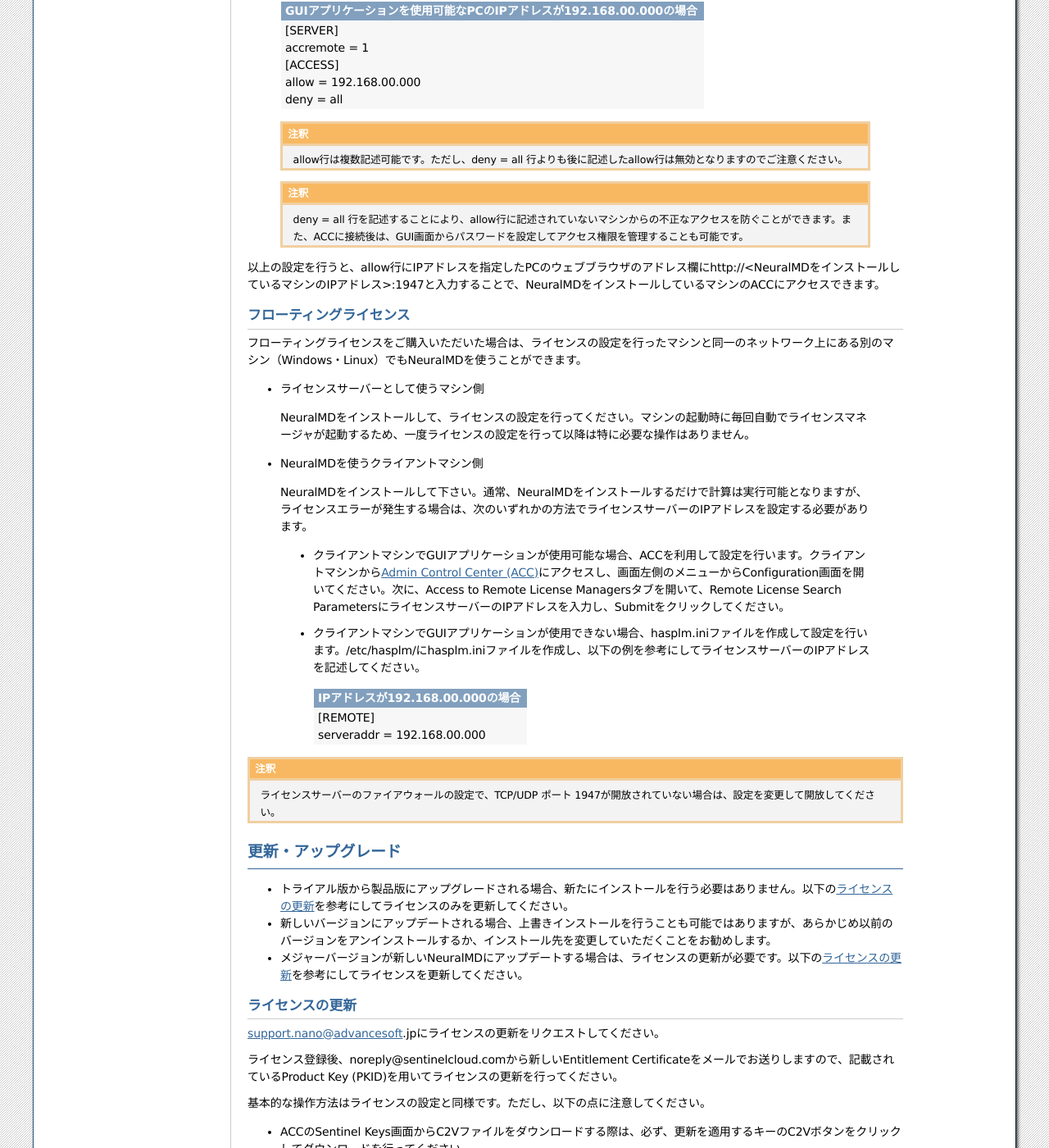
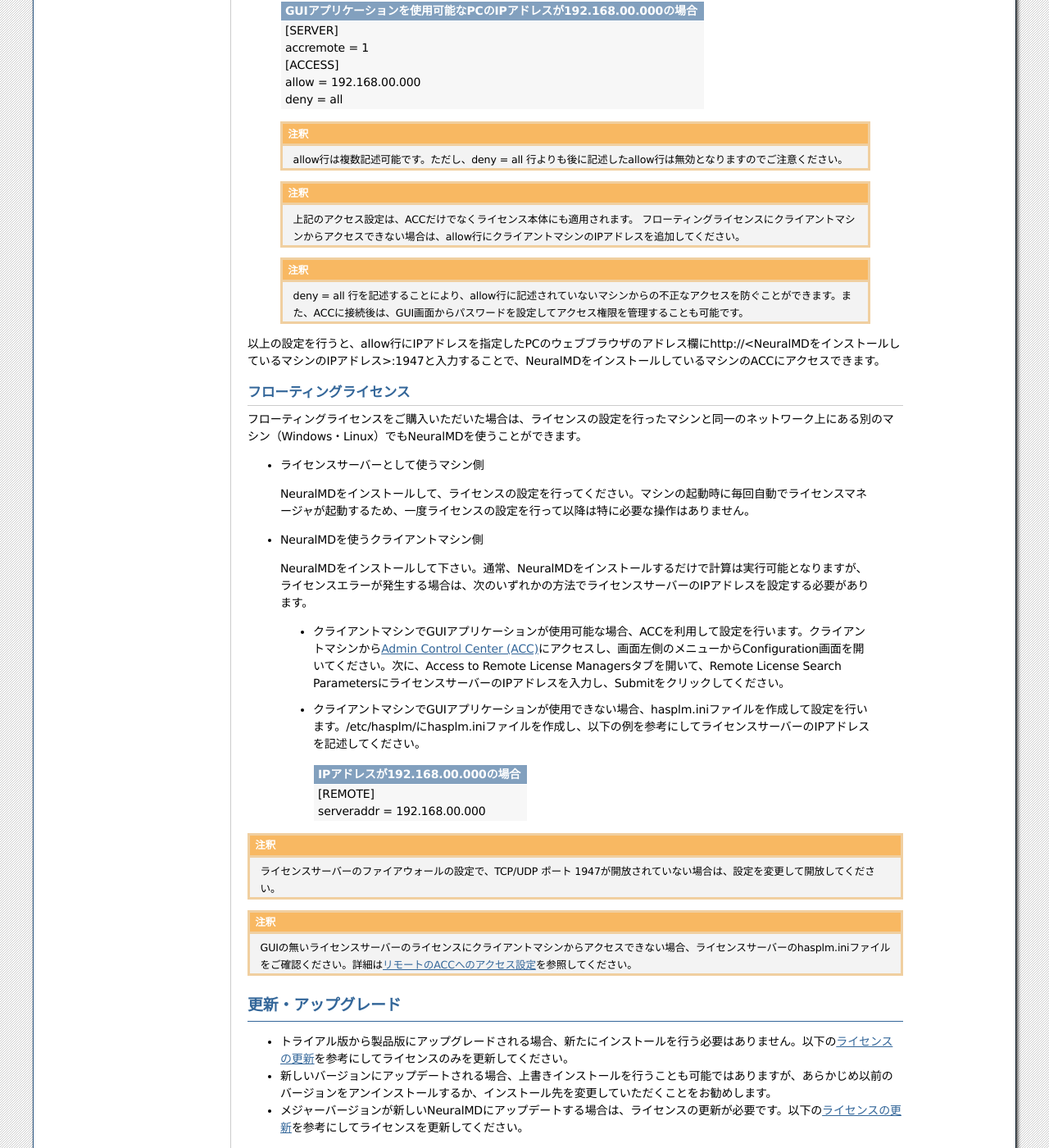
Before and after one commit to advancesoftcorp/neuralmd-doc, a Sphinx documentation site: the page built from docs/source/install/linux.rst, in a window 1280 px wide and 1400 px high, scrolled down 6376 px. Shown: the whole window at 82% size. Built offline with Sphinx 7.4.7, drawn with Linux system fonts in a browser that asks for light colours; formulas are drawn with MathJax 3.

Commit message:
added hasplm.ini related

```diff
--- a/docs/source/install/linux.rst
+++ b/docs/source/install/linux.rst
@@ -208,6 +208,10 @@
  .. note::
 
       allow行は複数記述可能です。ただし、deny = all 行よりも後に記述したallow行は無効となりますのでご注意ください。
+ .. note::
+
+      上記のアクセス設定は、ACCだけでなくライセンス本体にも適用されます。
+      フローティングライセンスにクライアントマシンからアクセスできない場合は、allow行にクライアントマシンのIPアドレスを追加してください。
 
  .. note::
 
@@ -246,6 +250,10 @@
 .. note::
 
   ライセンスサーバーのファイアウォールの設定で、TCP/UDP ポート 1947が開放されていない場合は、設定を変更して開放してください。
+
+.. note::
+
+  GUIの無いライセンスサーバーのライセンスにクライアントマシンからアクセスできない場合、ライセンスサーバーのhasplm.iniファイルをご確認ください。詳細は\ :ref:`remoteACC`\ を参照してください。
 
 .. _upgradel:
 
```
